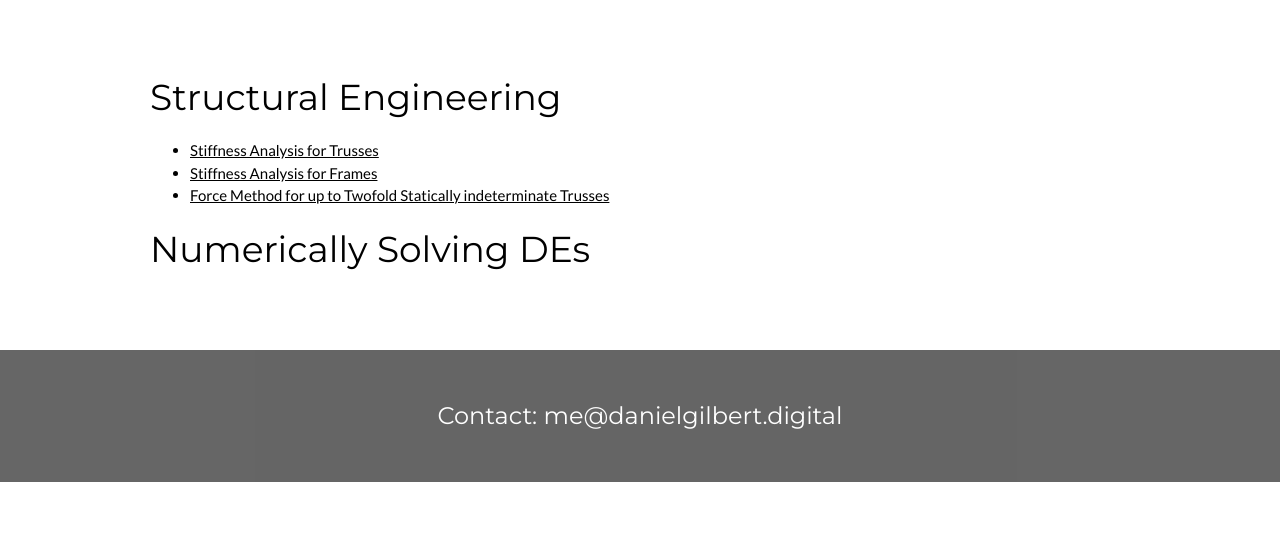
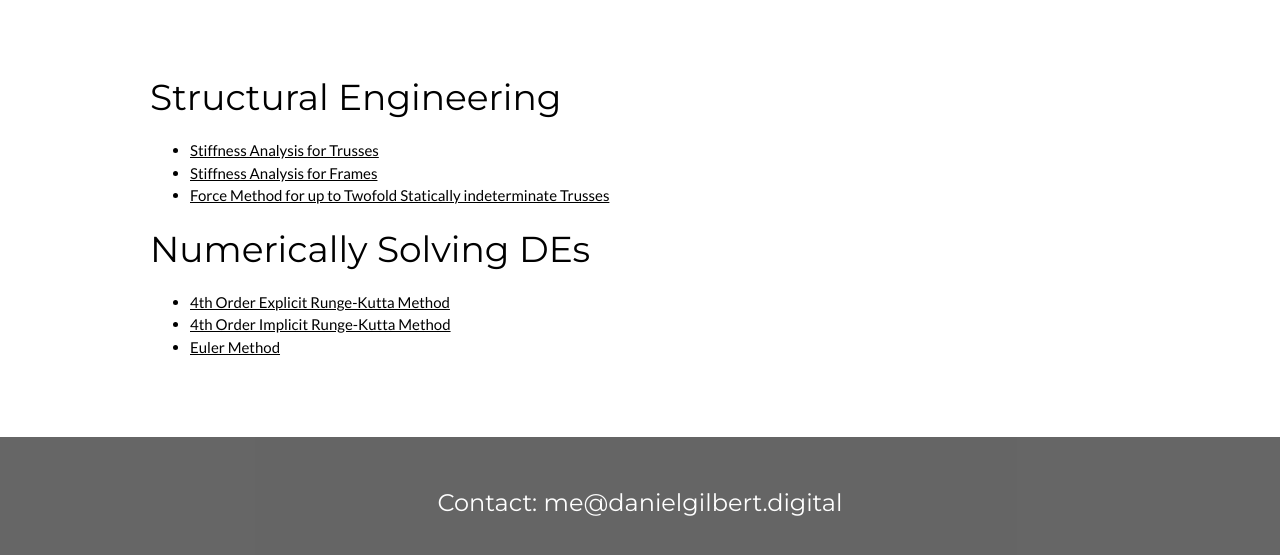
Before and after one commit to dmgilbert/dmgilbert.github.io, a Jekyll site: the page Scripts.html, which Jekyll copies as it is, in a window 1280 px wide and 900 px high, scrolled down 123 px, cut to the strip 331-886 px from the top of the window. Built offline with Jekyll 4.4.1, drawn with Linux system fonts in a browser that asks for light colours; before the commit the page ends 936 px from its top, so only the background shows below that.

Commit message:
Update Scripts.html

```diff
--- a/Scripts.html
+++ b/Scripts.html
@@ -91,6 +91,17 @@ body, html {
 		</li>
 	</ul>
 	<h1>Numerically Solving DEs</h1>
+	<ul>
+		<li>
+			<a href="/script_content/RK4Solver.m" download="RK4Solver.m"> 4th Order Explicit Runge-Kutta Method</a>
+		</li>
+		<li>
+			<a href="/script_content/IRK4Solver.m" download="IRK4Solver.m">4th Order Implicit Runge-Kutta Method</a>
+		</li>
+		<li>
+			<a href="/script_content/EulerSolver.m" download="EulerSolver.m">Euler Method</a>
+		</li>
+	</ul>
 	</div>
 </div>
 
```
